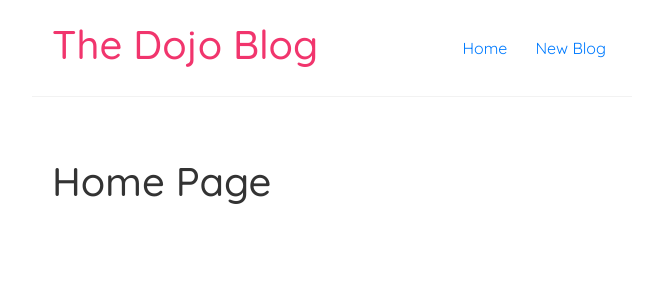
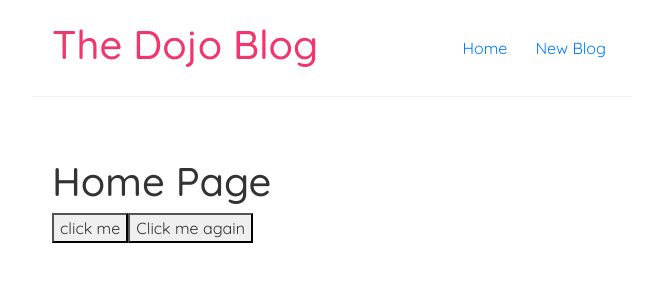
Before and after one commit to ttran9/modern-react-tutorial, a React app: page / in a window 1280 px wide. Shown: the top 300 px of the page, without its empty margins (308-971 px from the left). Built offline with nearby package versions, Linux system fonts and the light colour scheme.

Commit message:
creating functions to handle events.

```diff
--- a/src/Home.js
+++ b/src/Home.js
@@ -1,9 +1,20 @@
 import React from "react";
 
 const Home = () => {
+
+    const handleClick = (e) => {
+        console.log('hello, ninjas', e);
+    }
+
+    const handleClickAgain = (name, e) => {
+        console.log('hello ' + name, e.target);
+    }
+
     return (
         <div className="home">
             <h1>Home Page</h1>
+            <button onClick={handleClick}>click me</button>
+            <button onClick={(e) => handleClickAgain('mario', e)}>Click me again</button>
         </div>
     );
 
```
